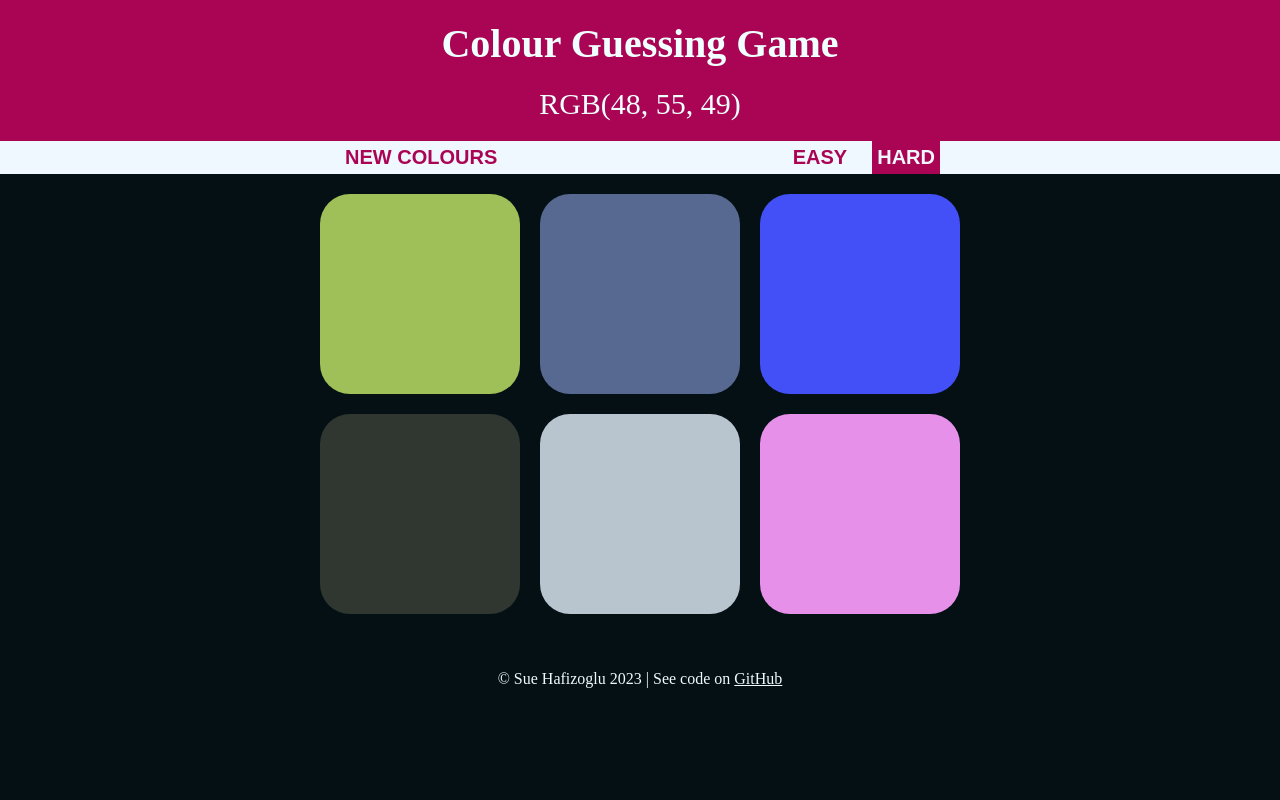
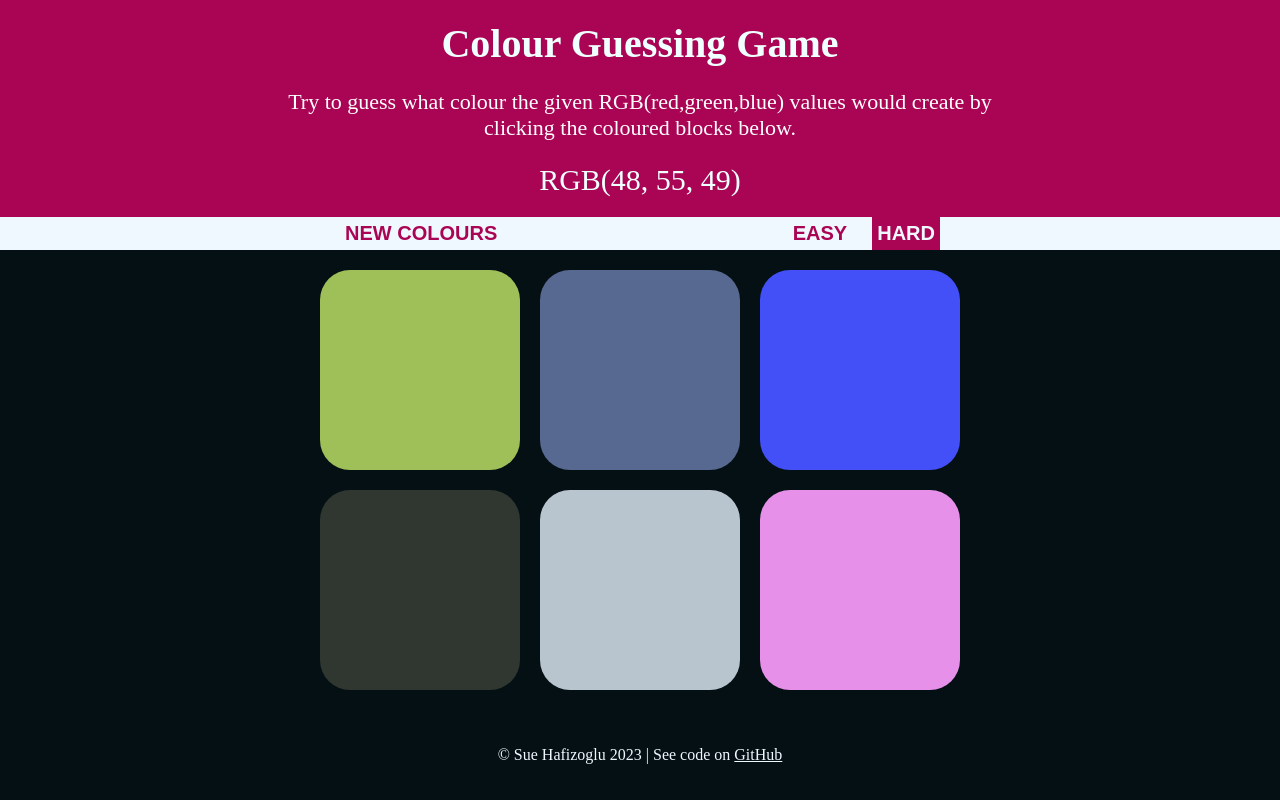
Before and after one commit to SueHafi/colour-guessing-game, a website built with Vite: page src/index.html in a window 1280 px wide. Built offline with nearby package versions, Linux system fonts and the light colour scheme.

Commit message:
implemented explanatory text for game

```diff
--- a/src/index.html
+++ b/src/index.html
@@ -9,6 +9,7 @@
     <header class="header" data-id="header">
       <div class="container">
         <h1 class="title">Colour Guessing Game</h1>
+        <p class="instructions-text">Try to guess what colour the given RGB(red,green,blue) values would create by clicking the coloured blocks below.</p>
         <p class="rgb-num" data-id="RBG-Number">RGB(0,0,0)</p>
       </div>
     </header>
--- a/src/main.js
+++ b/src/main.js
@@ -34,6 +34,7 @@ function handleBlockClicked(event) {
       header.style.backgroundColor = `${colourNum}`;
     }
   } else {
+
     event.target.style.visibility = "hidden";
   }
 }
--- a/src/styles/_header.scss
+++ b/src/styles/_header.scss
@@ -8,6 +8,15 @@
   margin-top: 0;
   margin-bottom: 2rem;
   text-align: center;
+}
+
+.instructions-text {
+  text-align: center;
+  color: white;
+  font-size: 2.2rem;
+  max-width: 70ch;
+  margin-left: auto;
+  margin-right: auto;
 }
 
 .rgb-num {
```
